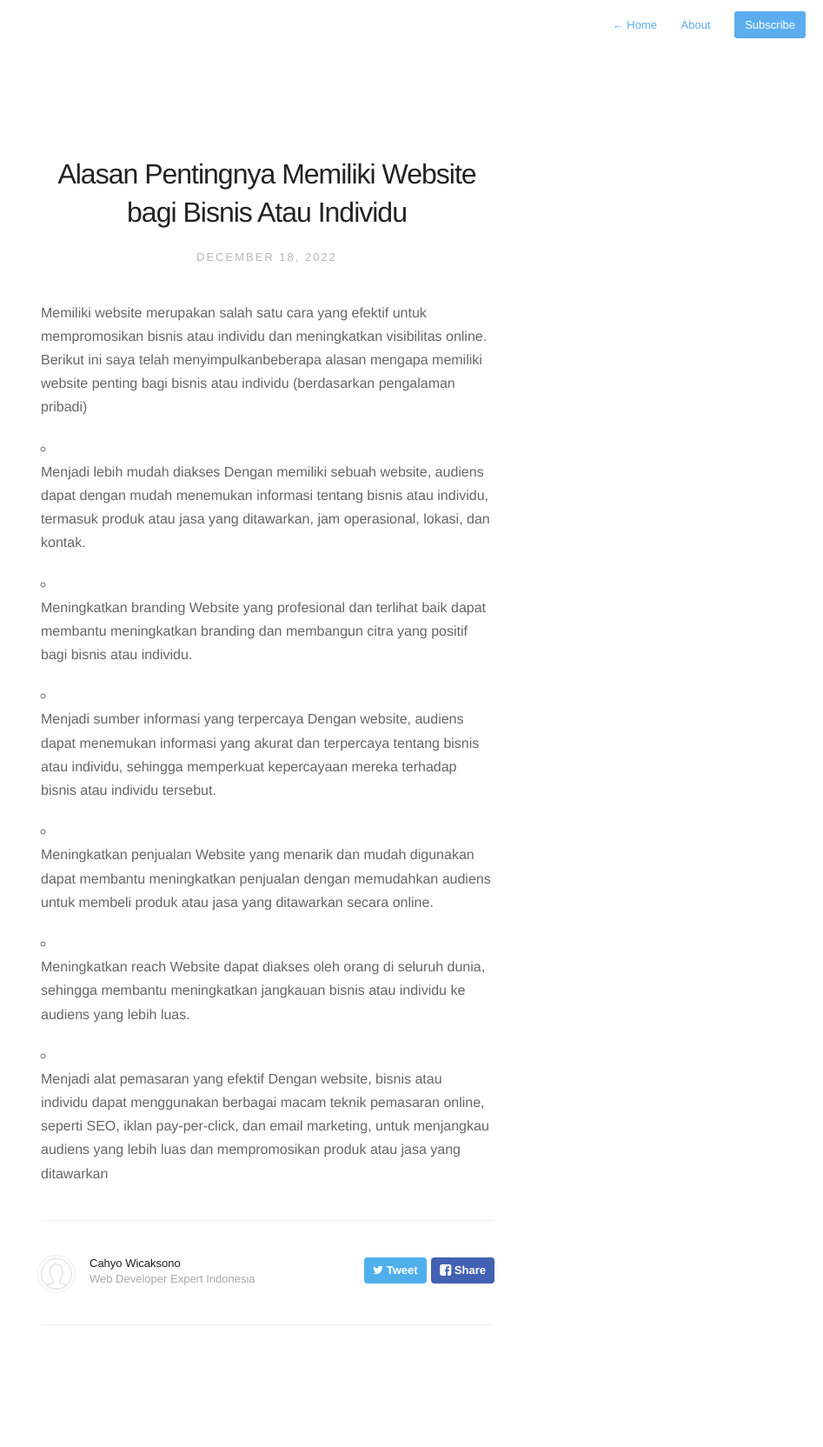
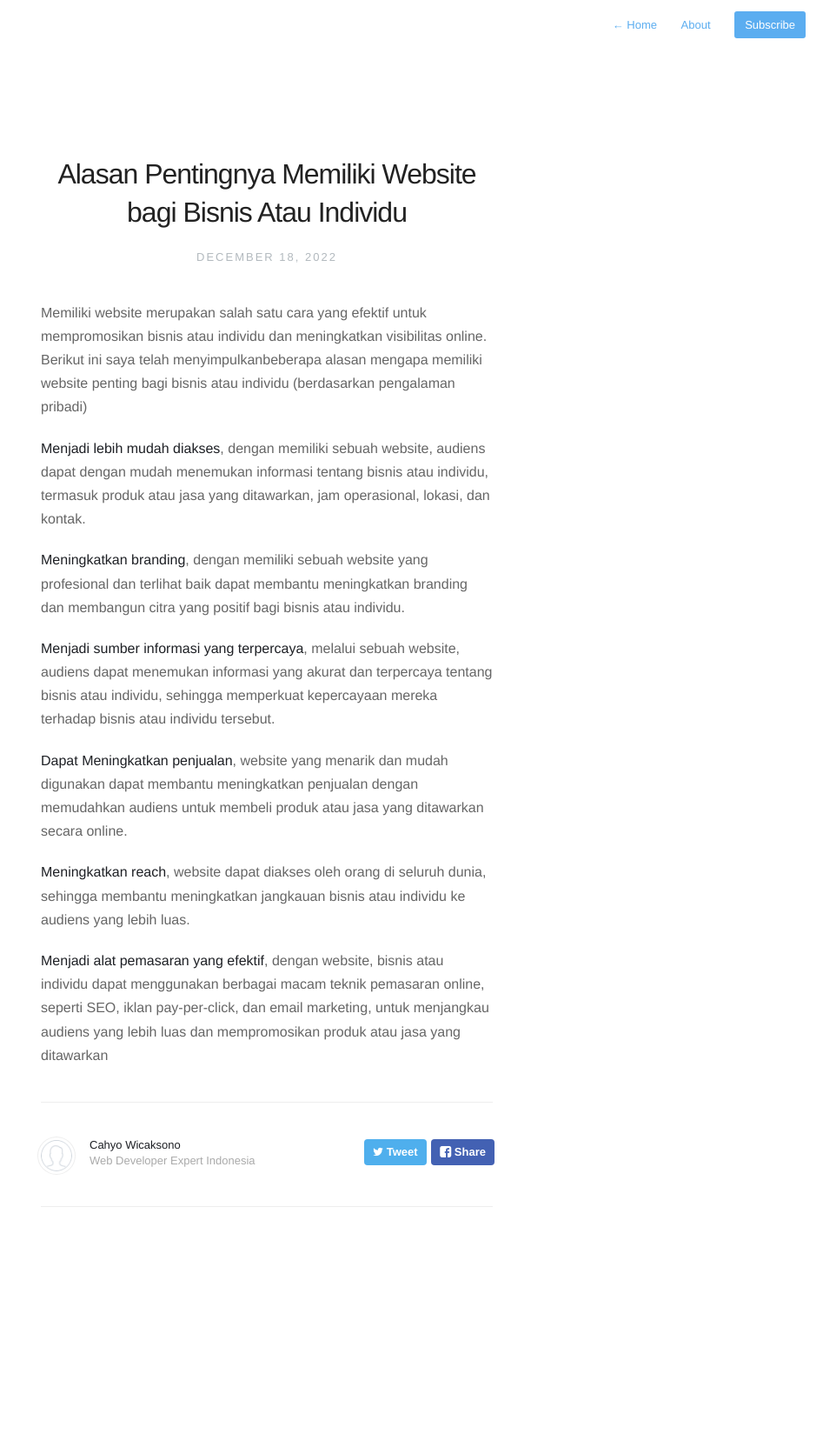
Before and after one commit to cwicaksono/cwicaksono.github.io, a Jekyll site: the page built from _posts/2022-12-18-alasan-pentingnya-memiliki-website-bagi-bisnis-atau-individu.markdown, in a window 1280 px wide. Shown: the whole page at 87% size, without its empty margins (333-1280 px from the left). Built offline with Jekyll 4.4.1, drawn with Linux system fonts in a browser that asks for light colours; nearby versions of some CDN libraries; Markdown is read by kramdown in place of the engine named in the settings; after the commit the page ends 1528 px from its top, so only the background shows below that.

Commit message:
Update 2022-12-18-alasan-pentingnya-memiliki-website-bagi-bisnis-atau-individu.markdown

```diff
--- a/_posts/2022-12-18-alasan-pentingnya-memiliki-website-bagi-bisnis-atau-individu.markdown
+++ b/_posts/2022-12-18-alasan-pentingnya-memiliki-website-bagi-bisnis-atau-individu.markdown
@@ -5,20 +5,14 @@ title: Alasan Pentingnya Memiliki Website bagi Bisnis Atau Individu
 
 Memiliki website merupakan salah satu cara yang efektif untuk mempromosikan bisnis atau individu dan meningkatkan visibilitas online. Berikut ini saya telah menyimpulkanbeberapa alasan mengapa memiliki website penting bagi bisnis atau individu (berdasarkan pengalaman pribadi)
 
-1. Menjadi lebih mudah diakses
-Dengan memiliki sebuah website, audiens dapat dengan mudah menemukan informasi tentang bisnis atau individu, termasuk produk atau jasa yang ditawarkan, jam operasional, lokasi, dan kontak.
+**Menjadi lebih mudah diakses**, dengan memiliki sebuah website, audiens dapat dengan mudah menemukan informasi tentang bisnis atau individu, termasuk produk atau jasa yang ditawarkan, jam operasional, lokasi, dan kontak.
 
-2. Meningkatkan branding
-Website yang profesional dan terlihat baik dapat membantu meningkatkan branding dan membangun citra yang positif bagi bisnis atau individu.
+**Meningkatkan branding**, dengan memiliki sebuah website yang profesional dan terlihat baik dapat membantu meningkatkan branding dan membangun citra yang positif bagi bisnis atau individu.
 
-3. Menjadi sumber informasi yang terpercaya
-Dengan website, audiens dapat menemukan informasi yang akurat dan terpercaya tentang bisnis atau individu, sehingga memperkuat kepercayaan mereka terhadap bisnis atau individu tersebut.
+**Menjadi sumber informasi yang terpercaya**, melalui sebuah website, audiens dapat menemukan informasi yang akurat dan terpercaya tentang bisnis atau individu, sehingga memperkuat kepercayaan mereka terhadap bisnis atau individu tersebut.
 
-4. Meningkatkan penjualan
-Website yang menarik dan mudah digunakan dapat membantu meningkatkan penjualan dengan memudahkan audiens untuk membeli produk atau jasa yang ditawarkan secara online.
+**Dapat Meningkatkan penjualan**, website yang menarik dan mudah digunakan dapat membantu meningkatkan penjualan dengan memudahkan audiens untuk membeli produk atau jasa yang ditawarkan secara online.
 
-5. Meningkatkan reach
-Website dapat diakses oleh orang di seluruh dunia, sehingga membantu meningkatkan jangkauan bisnis atau individu ke audiens yang lebih luas.
+**Meningkatkan reach**, website dapat diakses oleh orang di seluruh dunia, sehingga membantu meningkatkan jangkauan bisnis atau individu ke audiens yang lebih luas.
 
-6. Menjadi alat pemasaran yang efektif
-Dengan website, bisnis atau individu dapat menggunakan berbagai macam teknik pemasaran online, seperti SEO, iklan pay-per-click, dan email marketing, untuk menjangkau audiens yang lebih luas dan mempromosikan produk atau jasa yang ditawarkan
+**Menjadi alat pemasaran yang efektif**, dengan website, bisnis atau individu dapat menggunakan berbagai macam teknik pemasaran online, seperti SEO, iklan pay-per-click, dan email marketing, untuk menjangkau audiens yang lebih luas dan mempromosikan produk atau jasa yang ditawarkan
```
